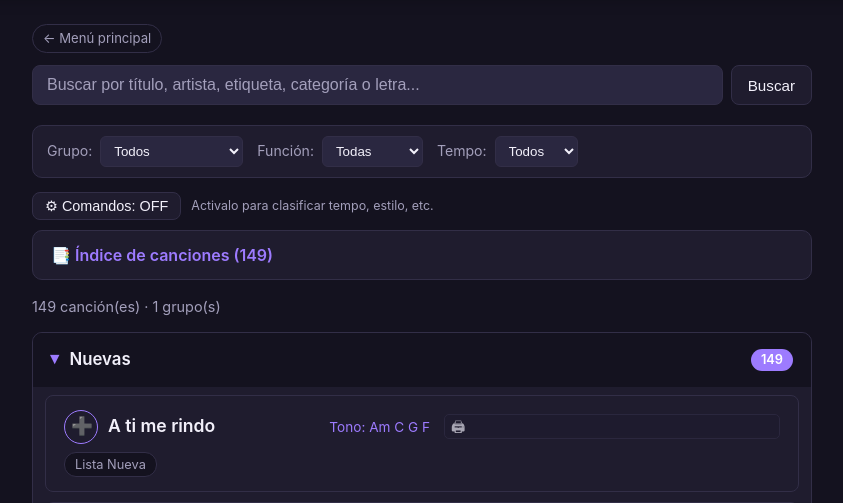
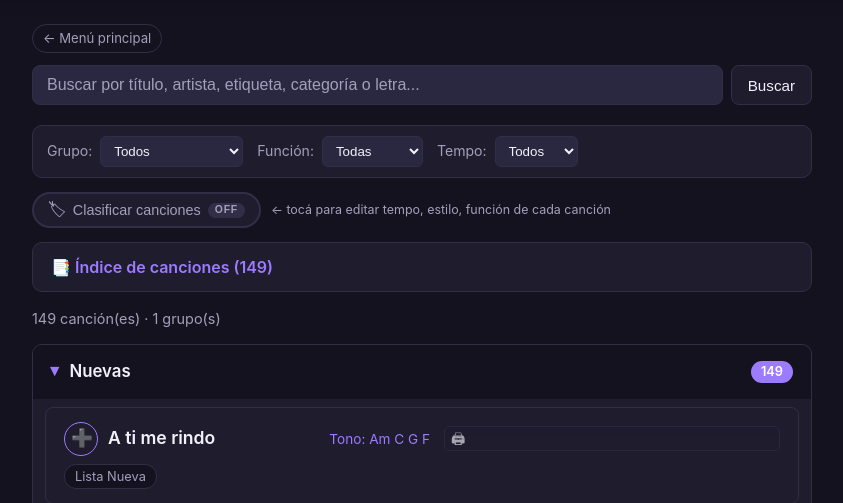
Before and after one commit to ragolti/canciones, a Flask app: page /canciones in a window 1280 px wide. Shown: the part 73-576 px from the top of the page, without its empty margins (218-1061 px from the left). Run offline with Flask 3, Linux system fonts and the light colour scheme; data comes from the database, SQL or seed files in the repository; some libraries are stand-ins or nearby versions.

Commit message:
Botón 'Clasificar canciones' más visible y claro (toggle comandos)
- Rediseñado como chip/pill con icono 🏷 en lugar del botón gris pequeño
- Estado OFF: chip gris discreto con texto 'Clasificar canciones'
- Estado ON: chip verde brillante + texto 'Clasificando canciones · tocá para terminar'
- Pill 'ON'/'OFF' integrado en el botón mismo
- Texto de ayuda lateral explica la función (se oculta en móvil < 500px)
- El estado se sigue guardando en localStorage (persiste entre páginas)

Co-Authored-By: Claude Sonnet 4.6 <noreply@anthropic.com>

```diff
--- a/static/style.css
+++ b/static/style.css
@@ -1177,16 +1177,68 @@ footer {
    MODO COMANDOS — index.html
    ================================================================ */
 
-/* Barra del toggle "Comandos" */
+/* ── Barra de Clasificación (toggle Comandos) ── */
 .cmds-barra {
     display: flex;
     align-items: center;
     gap: 10px;
-    margin: 6px 0 10px;
+    margin: 4px 0 14px;
+    flex-wrap: wrap;
 }
+
+/* Botón principal: chip gris cuando OFF, verde cuando ON */
+.cmds-toggle-btn {
+    display: inline-flex;
+    align-items: center;
+    gap: 7px;
+    padding: 8px 14px;
+    border-radius: 24px;
+    border: 2px solid var(--gris-borde);
+    background: var(--card);
+    color: var(--texto-suave);
+    cursor: pointer;
+    font-size: 0.9rem;
+    font-weight: 500;
+    transition: all .2s;
+    line-height: 1;
+}
+.cmds-toggle-btn:hover {
+    border-color: var(--color-principal);
+    color: var(--color-principal);
+    background: rgba(157,123,255,.08);
+}
+/* Estado ON: verde, llamativo */
+.cmds-toggle-btn.activo {
+    border-color: #22c55e;
+    background: rgba(34,197,94,.12);
+    color: #22c55e;
+}
+.cmds-toggle-btn .cmds-icono { font-size: 1rem; }
+
+/* Pill ON / OFF */
+.cmds-pill {
+    display: inline-block;
+    font-size: 0.65rem;
+    font-weight: 700;
+    letter-spacing: .8px;
+    padding: 2px 7px;
+    border-radius: 10px;
+    background: var(--gris-borde);
+    color: var(--texto-suave);
+    transition: background .2s, color .2s;
+}
+.cmds-toggle-btn.activo .cmds-pill {
+    background: #22c55e;
+    color: #fff;
+}
+
 .cmds-ayuda {
     font-size: 0.78rem;
     color: var(--texto-suave);
+}
+/* En móvil ocultar el texto ayuda para no ocupar espacio */
+@media (max-width: 500px) {
+    .cmds-ayuda { display: none; }
 }
 
 /* Botón PDF por canción en la lista */
--- a/templates/index.html
+++ b/templates/index.html
@@ -58,13 +58,15 @@
 </div>
 {% endif %}
 
-<!-- Barra de Comandos -->
+<!-- Barra de Clasificación / Comandos -->
 <div class="cmds-barra">
-    <button class="btn btn-chico" id="btn-comandos" onclick="toggleComandos()"
-            title="Mostrar u ocultar botones de clasificación en cada canción">
-        ⚙ Comandos: <span id="cmds-estado"></span>
+    <button class="cmds-toggle-btn" id="btn-comandos" onclick="toggleComandos()"
+            title="Activar para ver y editar función, estilo y tempo de cada canción">
+        <span class="cmds-icono">🏷</span>
+        <span class="cmds-texto">Clasificar canciones</span>
+        <span class="cmds-pill" id="cmds-estado">OFF</span>
     </button>
-    <span class="cmds-ayuda">Activalo para clasificar tempo, estilo, etc.</span>
+    <span class="cmds-ayuda">← tocá para editar tempo, estilo, función de cada canción</span>
 </div>
 
 {% if total > 0 %}
@@ -191,10 +193,14 @@
         document.querySelectorAll('.cmds-area').forEach(function(el) {
             el.style.display = activo ? '' : 'none';
         });
-        var estado = document.getElementById('cmds-estado');
-        if (estado) estado.textContent = activo ? 'ON' : 'OFF';
+        var pill = document.getElementById('cmds-estado');
+        if (pill) pill.textContent = activo ? 'ON' : 'OFF';
         var btn = document.getElementById('btn-comandos');
-        if (btn) btn.classList.toggle('activo', activo);
+        if (btn) {
+            btn.classList.toggle('activo', activo);
+            var txt = btn.querySelector('.cmds-texto');
+            if (txt) txt.textContent = activo ? 'Clasificando canciones · tocá para terminar' : 'Clasificar canciones';
+        }
     }
     // Aplicar estado guardado al cargar
     (function() {
```
